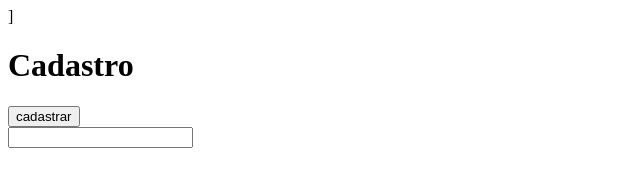
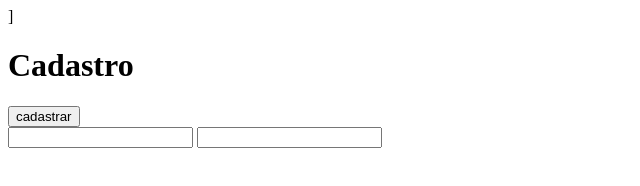
Before and after one commit to RaphaelAlcantara/Lista-de-tarefas, a plain HTML site: page index.html in a window 1280 px wide. Shown: the whole page, without its empty margins (0-640 px from the left). Drawn offline with Linux system fonts and the light colour scheme.

Commit message:
adicionei password

```diff
--- a/index.html
+++ b/index.html
@@ -13,6 +13,7 @@
     <div>
         <form action="PUT">
             <input type="text" name="Nome" id="nome_Form">
+            <input type="password" name="Senha" id="nome_Form">
         </form>
     </div>
 </body>
```
